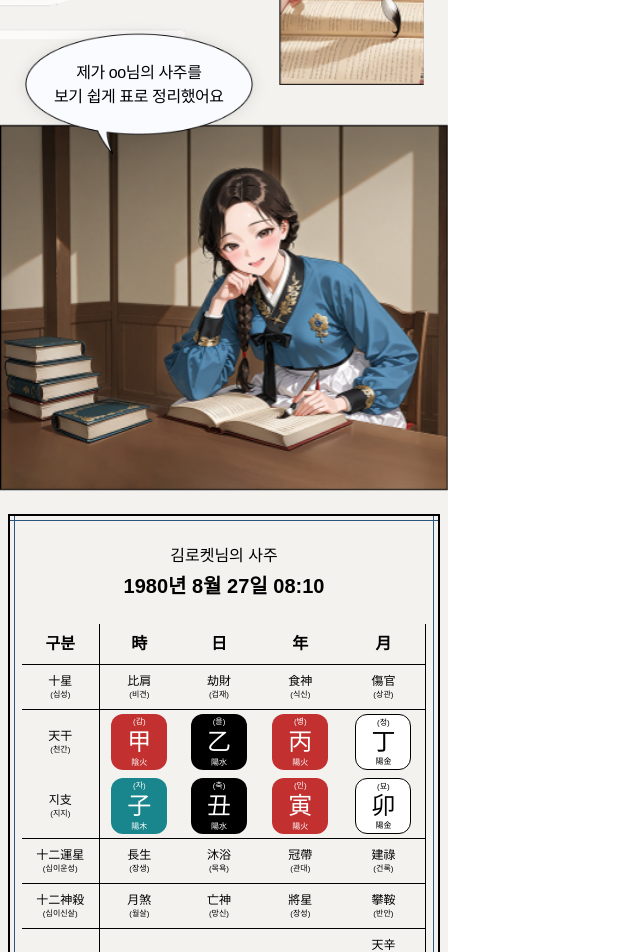
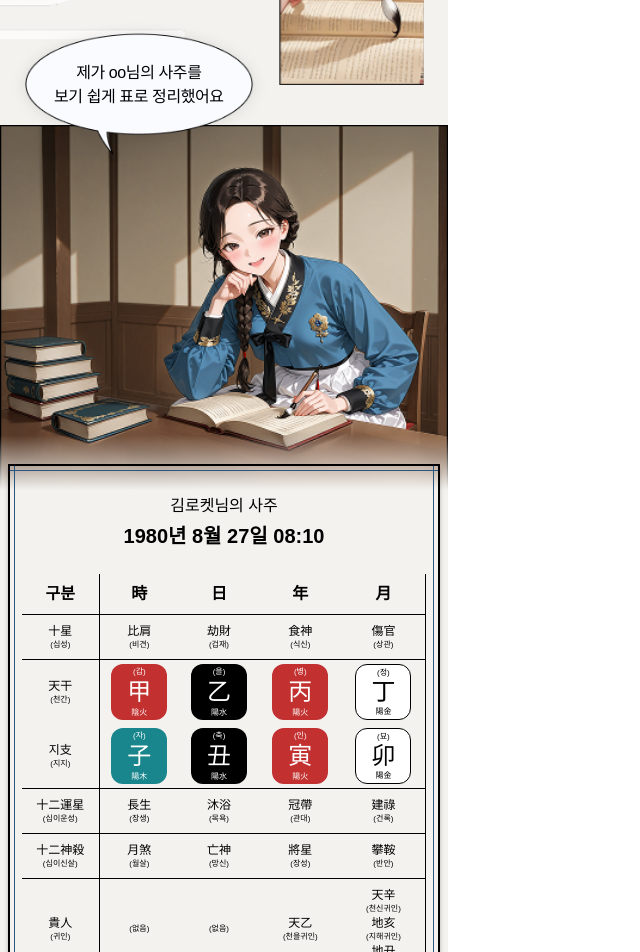
Before and after one commit to SeanKim05/rocket_ai, a Next.js app: page / in a window 1280 px wide. Shown: the part 1160-2112 px from the top of the page, without its empty margins (0-640 px from the left). Built offline with nearby package versions, Linux system fonts and the light colour scheme; a web font is replaced by a local one.

Commit message:
Design: 사주테이블 누락된 그림자&  위치 조정

```diff
--- a/src/app/page.tsx
+++ b/src/app/page.tsx
@@ -30,14 +30,17 @@ export default function Home() {
         />
       </MotionWrapper>
 
-      <MotionWrapper id="motion-2">
+      <MotionWrapper id="motion-2" threshold={0.1}>
         <div className="relative">
-          <ImageFramer
-            width={375}
-            height={306}
-            src="/images/saju_result.png"
-            className="relative"
-          />
+          <div className="relative">
+            <ImageFramer
+              width={375}
+              height={306}
+              src="/images/saju_result.png"
+              // className="relative"
+            />
+            <GradientOverlay />
+          </div>
           <SpeechBubble
             text={`제가 oo님의 사주를 \n보기 쉽게 표로 정리했어요`}
             imageSrc="/images/bubble_t.png"
@@ -46,7 +49,7 @@ export default function Home() {
             tailPosition="top"
             inViewId="motion-2"
           />
-          <div className="px-2 pt-6 pb-20">
+          <div className="relative top-[-50px] bottom-0 px-2 pt-6 pb-18">
             <SajuTable />
           </div>
         </div>
--- a/src/components/SajuTable.tsx
+++ b/src/components/SajuTable.tsx
@@ -6,7 +6,10 @@ import Line from "./atoms/Line";
 
 export default function SajuTable() {
   return (
-    <div className="relative flex flex-col items-center justify-center border-2">
+    <div
+      className="relative flex flex-col items-center justify-center border-2"
+      style={{ boxShadow: "0px 4px 4px 0px #00000040" }}
+    >
       <Line direction="horizontal" top={4} />
       <Line direction="vertical" left={4} />
       <Line direction="vertical" right={4} />
```
